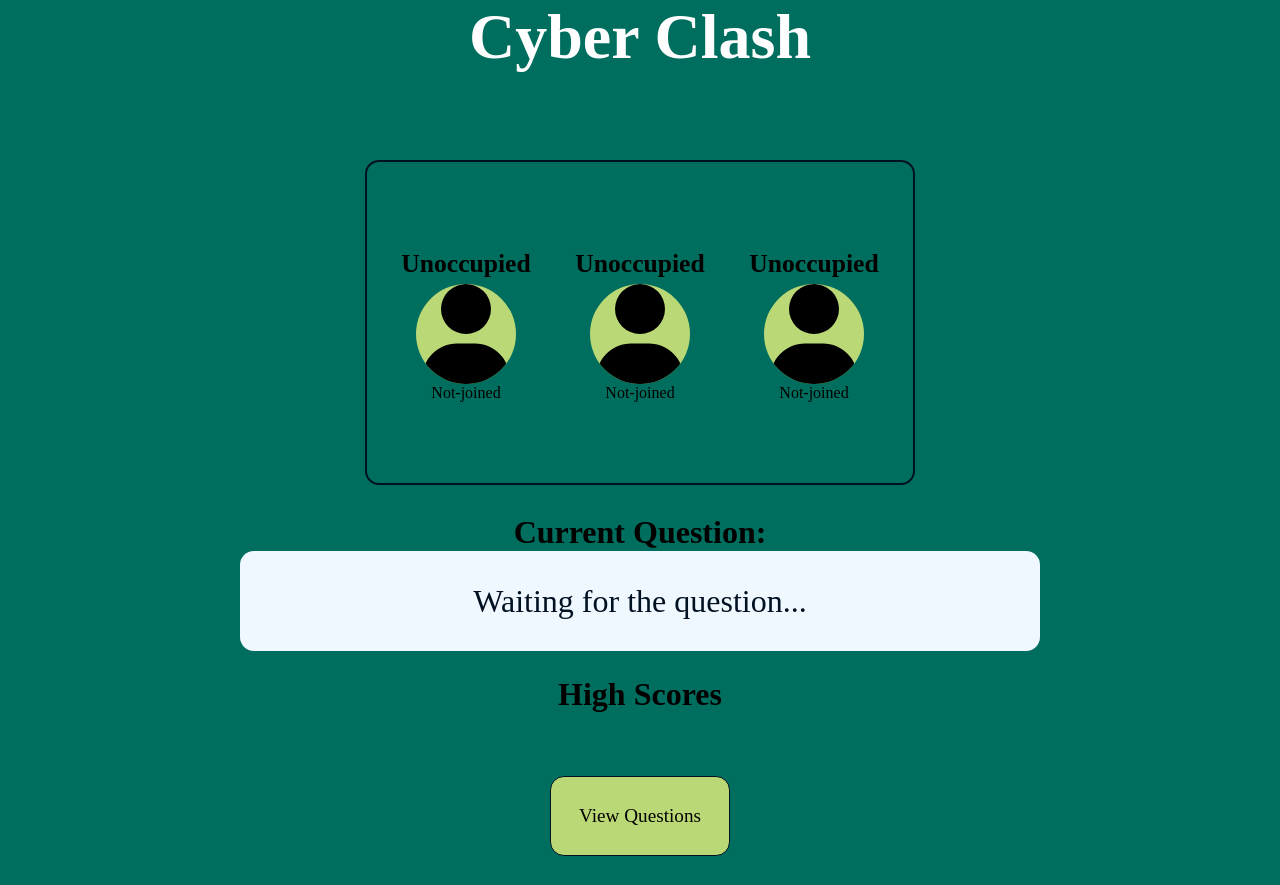
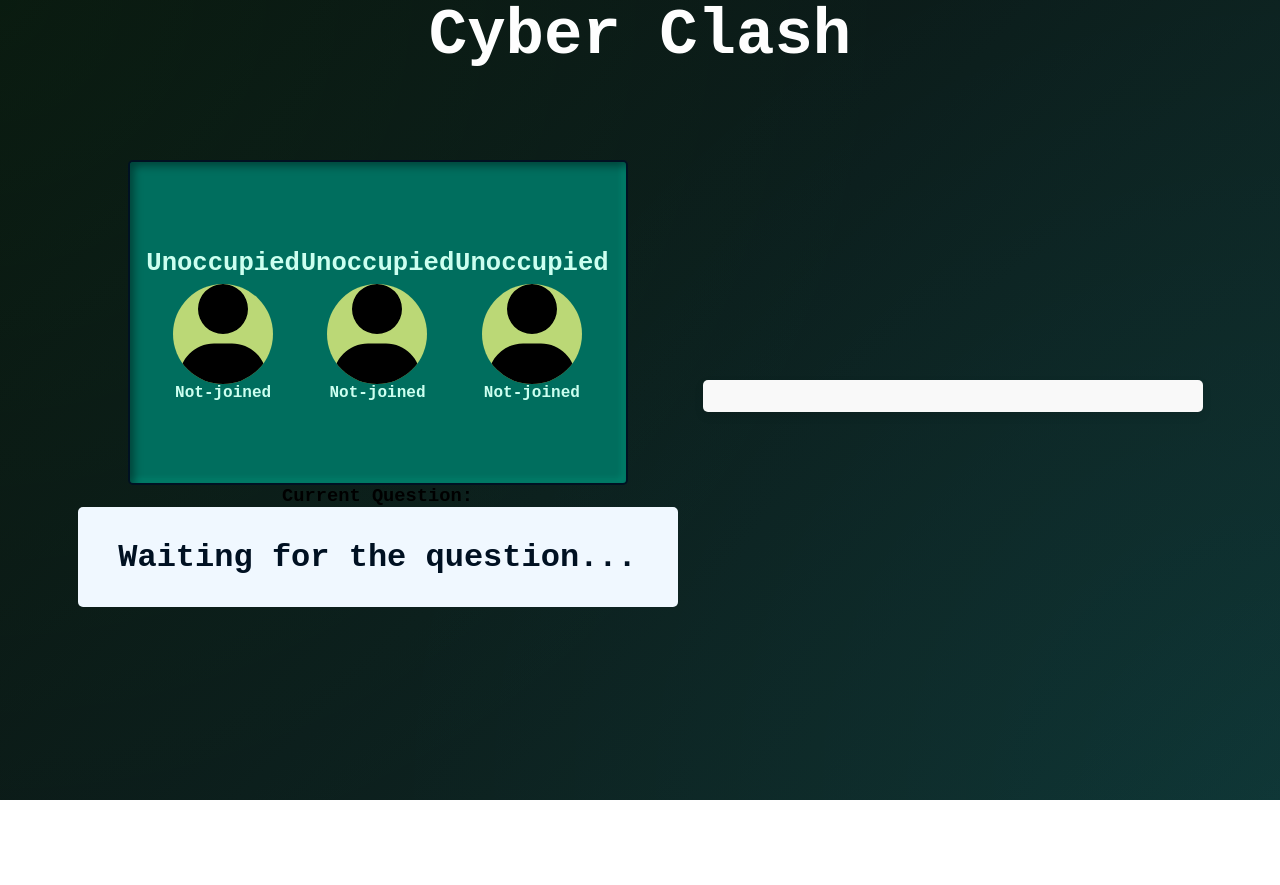
Before and after one commit to dave-sommerville/kahoot-but-not, a website: page public/viewing/index.html in a window 1280 px wide. After the commit the page ends 800 px from the top, so only its background shows below. Drawn offline with nearby package versions, Linux system fonts and the light colour scheme; no server answers.

Commit message:
basic colours and layout fixed for viewing

```diff
--- a/public/css/style.css
+++ b/public/css/style.css
@@ -20,7 +20,7 @@
   --clr-secondary: #bbd876;
   --clr-text: #fefefe;
   --clr-dark: #012;
-  --app-border-rad: 14px;
+  --app-border-rad: 5px;
   --app-spacing: 25px;
 }
 /*---------------------------------------------->
@@ -47,6 +47,9 @@
   border-radius: 50%;
   overflow: hidden;
 }
+.gap {
+  gap: var(--app-spacing);
+}
 
 .hidden {
   display: none;
@@ -57,6 +60,7 @@
   display: none;
   visibility: hidden;
 }
+
 .circle {
   border-radius: 50%;
   width: 100px;
@@ -73,7 +77,6 @@
   -ms-user-select: none;     /* Internet Explorer/Edge */
   user-select: none;         /* Standard */
 }
-
 
 .pointer {
   cursor: pointer;
@@ -102,6 +105,12 @@
 <-----------------------------------------------------------*/
 body {
   background-color: var(--clr-bg);
+  background:
+    radial-gradient(circle at top left, rgba(0, 255, 128, 0.05), transparent 60%),
+    radial-gradient(circle at bottom right, rgba(0, 200, 255, 0.05), transparent 60%),
+    linear-gradient(135deg, #0a0f0a, #0c1e1c, #102f2c);
+  font-family: 'Courier New', Courier, monospace;
+  font-weight: 600;
 }
 
 header {
@@ -110,28 +119,47 @@ header {
   color: #fefefe;
   text-align: center;
 }
-main {
-  display: flex;
-  flex-direction: column;
-  justify-content: center;
-  align-items: center;
+
+.btn-3d {
+  padding: 12px 24px;
+  font-size: 16px;
+  color: #fff;
+  background: linear-gradient(to bottom, #4a90e2, #357ABD);
+  border: 2px solid #2c5aa0;
+  border-radius: 8px;
+  box-shadow:
+    4px 4px 0 #1a3d70,   /* Outer shadow for depth */
+    inset 2px 2px 4px rgba(255, 255, 255, 0.3),  /* Light top-left */
+    inset -2px -2px 4px rgba(0, 0, 0, 0.2);      /* Shadow bottom-right */
+  transition: all 0.15s ease-in-out;
+  cursor: pointer;
+  user-select: none;
 }
 
-button {
-  /* height: 40px;
-  width: 80px; */
-  border-radius: var(--app-border-rad);
-  background-color: #bbd876;
-  border: solid 1px #012;
-  font-size: 1.2rem;
-  padding: 1.75rem;
+.btn-3d:active {
+  transform: translate(2px, 2px);
+  box-shadow:
+    2px 2px 0 #1a3d70,
+    inset 1px 1px 2px rgba(255, 255, 255, 0.3),
+    inset -1px -1px 2px rgba(0, 0, 0, 0.2);
 }
+.tech-inset {
+  background-color: #006e5e;
+  border: 2px solid #004f45; /* darker border for edge definition */
+  border-radius: 8px;
+  box-shadow:
+    inset 4px 4px 8px rgba(0, 0, 0, 0.4),     /* deep shadow bottom-right */
+    inset -4px -4px 6px rgba(0, 255, 204, 0.15); /* light top-left edge */
+  color: #ccfff0;
+  padding: 1rem;
+}
+
 
 /*---------------------------------------------->
 Admin/Viewing
 <----------------------------------------------*/
 .lobby {
-  width: 550px;
+  width: min(100% - 30px, 500px);
   height: 325px;
   background-color: var(--clr-bg);
   justify-content: space-evenly;
@@ -173,20 +201,23 @@ Admin/Viewing
   height: 500px;
 }
 .high-scores {
-  max-width: 400px;
-  margin: 2rem auto;
+  width: min(100% - 30px, 500px);
   padding: 1rem 2rem;
   background: #f9f9f9;
-  border-radius: 12px;
+  border-radius: var(--app-border-rad);
   box-shadow: 0 4px 10px rgba(0,0,0,0.1);
+  img {
+    width: 40px;
+    height: 40px;
+    margin-right: var(--app-spacing);
+  }
 }
-
 .high-scores div {
-  display: flex;
-  justify-content: space-between;
-  padding: 0.75rem 0;
+  height: 50px;
+  line-height: 50px;
   border-bottom: 1px solid #ddd;
   font-size: 1.1rem;
+  margin-bottom: 10px;
 }
 
 .high-scores div:first-child {
@@ -249,7 +280,7 @@ Game Play
   align-items: center;
 }
 .question-wrapper {
-  width: 800px;
+  width: 600px;
   height: 100px;
   background-color: aliceblue;
   border-radius: var(--app-border-rad);
--- a/public/viewing/index.html
+++ b/public/viewing/index.html
@@ -24,13 +24,14 @@
   <header>
     <h1>Cyber Clash</h1>
   </header>
-  <main class="f-col">
-    <!--  Lobby will hold placeholders for participants when game is not running. As users join it will update the chosen
-          avatar and user name. Once three users have joined (or at least one) the admin can start the game.
-          I think we should leave the game control only on the admin frontend.
+  <main class="flex center gap">
+    <!--
+      Lobby will hold placeholders for participants when game is not running. As users join it will update the chosen
+      avatar and user name. Once three users have joined (or at least one) the admin can start the game.
+      I think we should leave the game control only on the admin frontend.
     -->
-    <section class="lobby f-col">
-      <div class="flex sp-even">
+    <section class="f-col center">
+      <div class="lobby tech-inset flex sp-even">
         <div class="center f-col">
           <h4 class="player-one-status">Unoccupied</h4>
           <div class="circle">
@@ -53,20 +54,15 @@
           <p class="player-three">Not-joined</p>
         </div>
       </div>
-    </section>
-    <section class="question-display-viewing f-col">
+    <!-- </section>
+    <section class="question-display-viewing f-col"> -->
       <h3>Current Question:</h3>
       <div class="question-wrapper flex">
         <p id="question-text">Waiting for the question...</p>
       </div>
-    <section class="score-display">
-      <h3 class="score-trigger pointer hover">
-        High Scores
-      </h3>
-      <div class="high-scores" id="leaderboard">
-      </div>
     </section>
-    <button class="view">View Questions</button>
+    <section class="high-scores f-col" id="leaderboard">
+    </section>
   </main>
 </body>
 </html>
```
